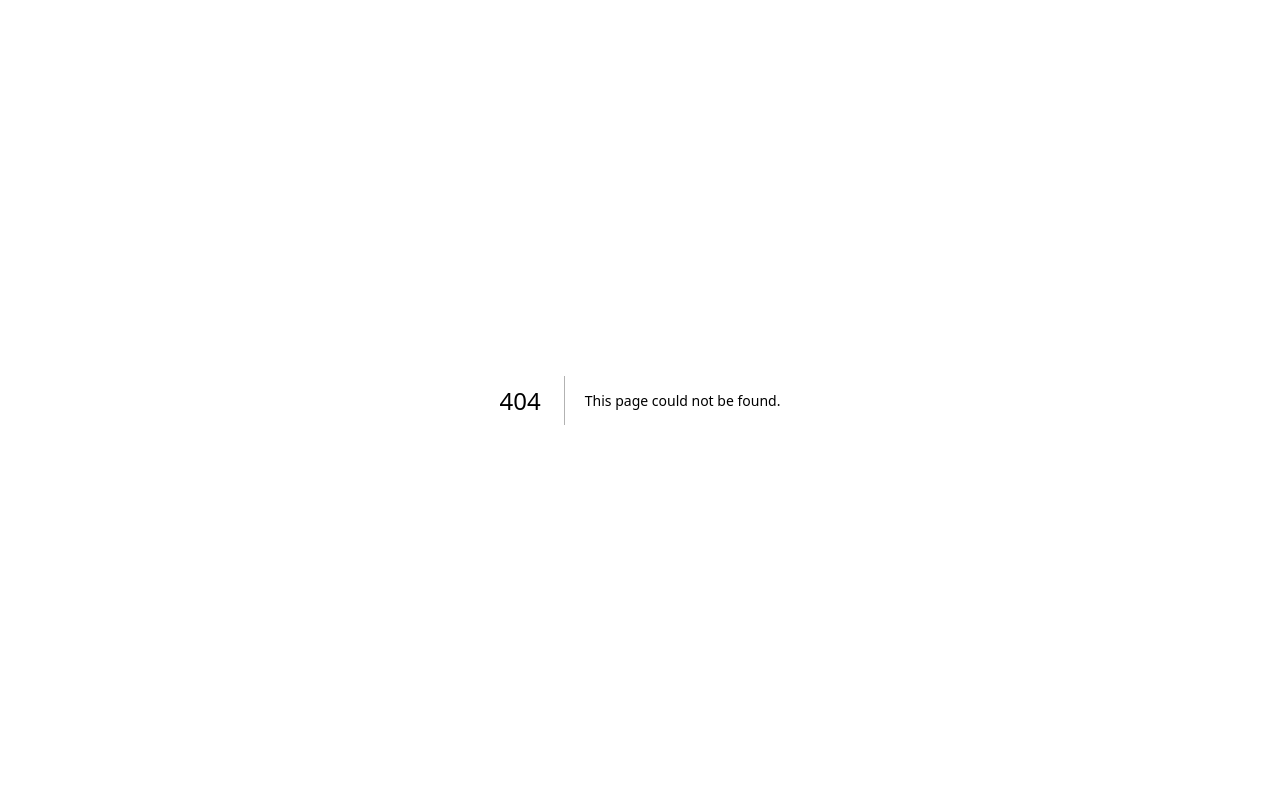
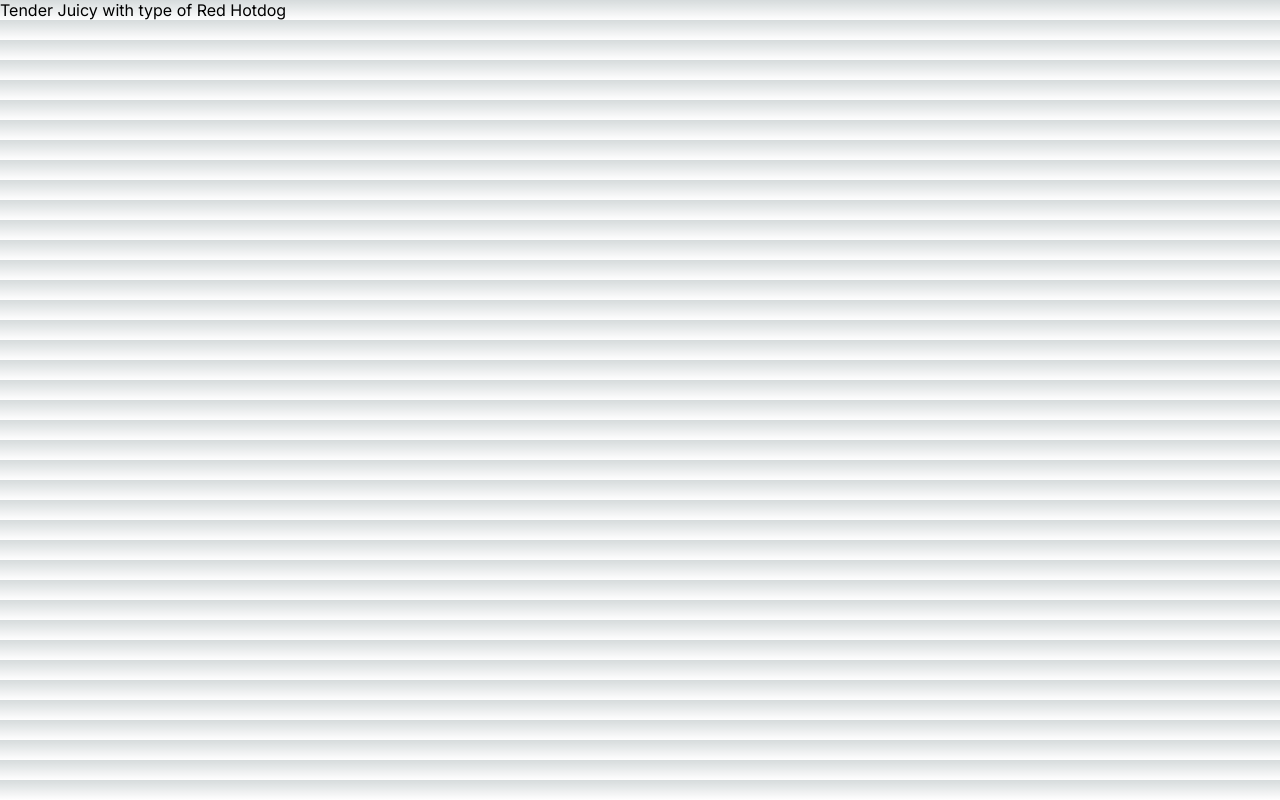
Before and after one commit to palaviajeros/palaviajeros-ui, a Next.js app: page /travel-packages in a window 1280 px wide. Before the commit this address had no page. Built offline with nearby package versions, Linux system fonts and the light colour scheme.

Commit message:
#7 added external function that travel-packages page uses to display data

```diff
--- /dev/null
+++ b/src/app/lib/travel-packages.ts
@@ -0,0 +1,11 @@
+interface TravelPackageDto {
+  name: String,
+  typeOfHotDog: String,
+}
+
+export async function getTravelPackages() {
+  return {
+      name: 'Tender Juicy',
+      typeOfHotDog: 'Red Hotdog',
+    } as TravelPackageDto;
+}
--- /dev/null
+++ b/src/app/travel-packages/page.tsx
@@ -0,0 +1,9 @@
+import {getTravelPackages} from "@/app/lib/travel-packages";
+
+const TravelPackage = async () => {
+  const packagesData = await getTravelPackages();
+  return (<div>
+    {packagesData.name} with type of {packagesData.typeOfHotDog}
+  </div>)
+}
+export default TravelPackage;
```
